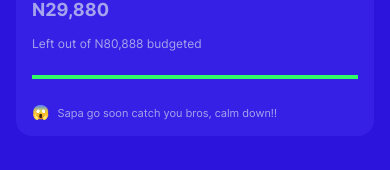
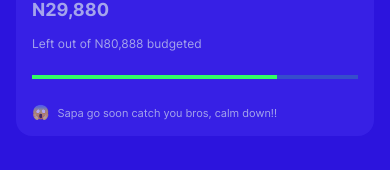
Before and after one commit to bezbrain/Nawo__assessment, a React Native app: screen /Home in a window 390 px wide. Shown: the part 609-779 px from the top of the page. Built offline with nearby package versions, Linux system fonts and the light colour scheme.

Commit message:
Develop the budget component

```diff
--- a/src/components/screenComponents/homeComp/others/myBudget.tsx
+++ b/src/components/screenComponents/homeComp/others/myBudget.tsx
@@ -24,7 +24,7 @@ const MyBudget = () => {
         </View>
 
         <View style={styles.budgetFooter}>
-          <Text>😱</Text>
+          <Text style={styles.emoji}>😱</Text>
           <Text style={[styles.generalText, styles.sapaText]}>
             Sapa go soon catch you bros, calm down!!
           </Text>
@@ -76,11 +76,13 @@ const styles = StyleSheet.create({
   line: {
     height: 4,
     width: "100%",
-    backgroundColor: "#32FC65",
+    backgroundColor: "rgba(50, 252, 101, 0.2)",
     marginVertical: 24,
   },
   lineCount: {
-    // height: 4,
+    backgroundColor: "#32FC65",
+    width: "75%",
+    height: "100%",
   },
 
   budgetFooter: {
@@ -88,6 +90,9 @@ const styles = StyleSheet.create({
     alignItems: "flex-end",
     gap: 8,
   },
+  emoji: {
+    color: "rgba(192, 198, 237, 0.6)",
+  },
   sapaText: {
     fontSize: 11,
     fontFamily: "Inter-Regular",
```
